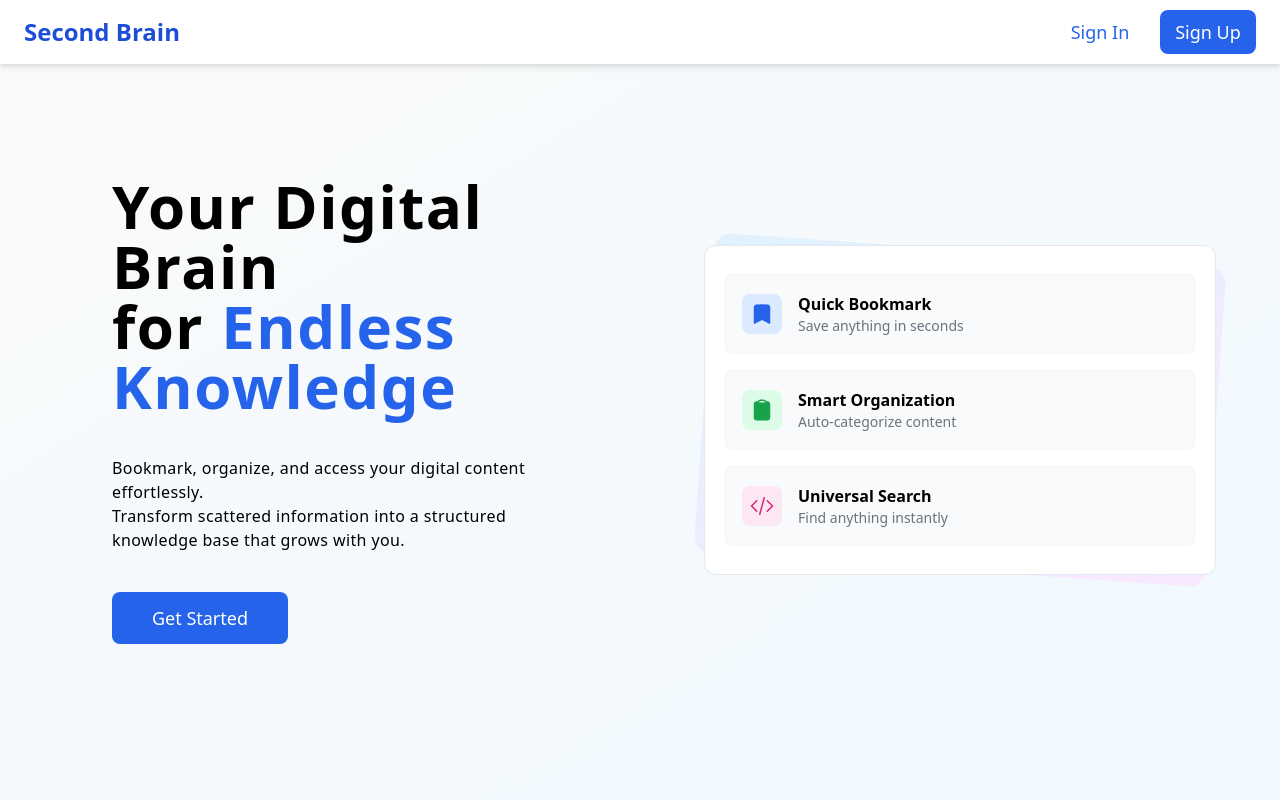
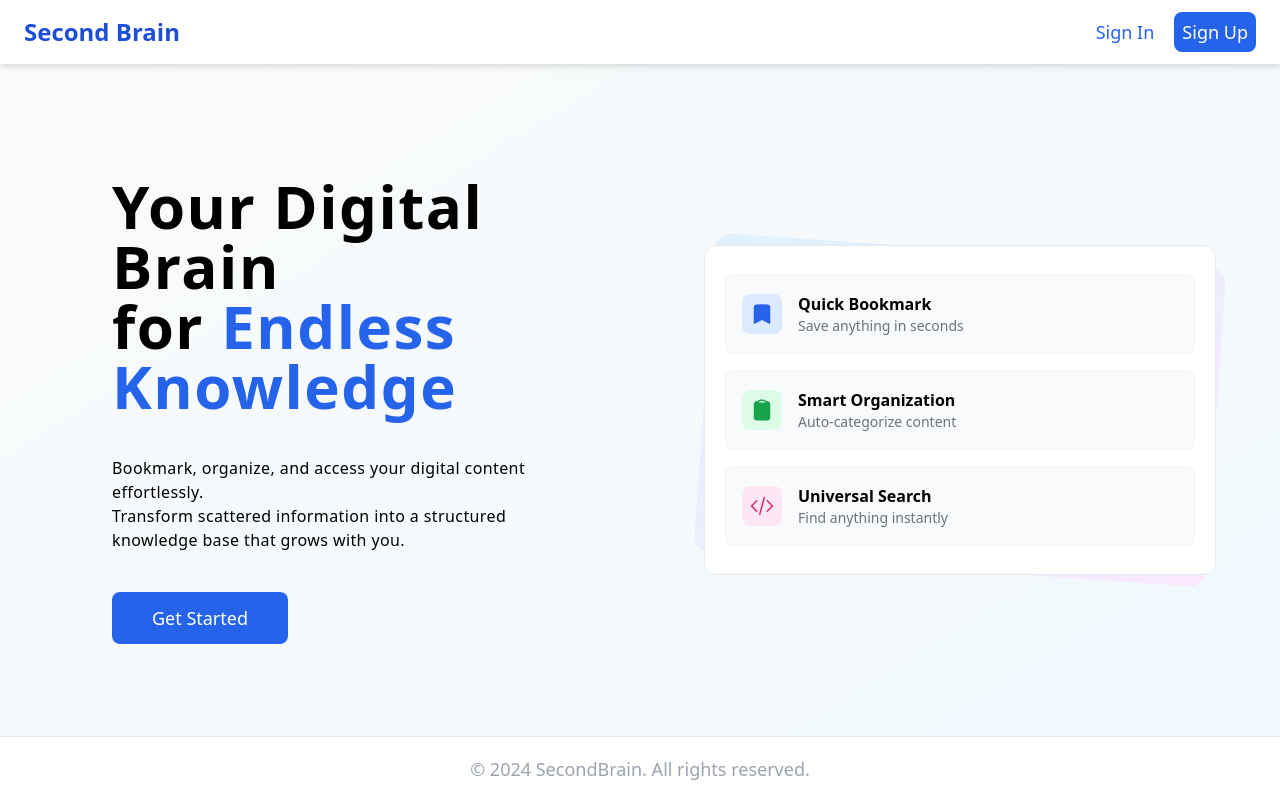
Before and after one commit to ishavlega08/second-brain, a React (Vite) app in the folder frontend/: page / in a window 1280 px wide. Built offline with nearby package versions, Linux system fonts and the light colour scheme.

Commit message:
link added to buttons

```diff
--- a/frontend/src/pages/home.tsx
+++ b/frontend/src/pages/home.tsx
@@ -1,13 +1,14 @@
 import { BookmarkIcon, ClipboardIcon, CodeBracketIcon } from "@heroicons/react/24/solid";
 import { ReactElement } from "react";
+import { Link } from "react-router-dom";
 
 export const Home = () => {
-
     return (
         <div className="bg-gradient-to-br from-neutral-50 to-sky-50 h-screen w-screen">
-            <div>
+            <div className="fixed">
                 <NavBar />
                 <Hero />
+                <Footer />
             </div>
         </div>
     );
@@ -18,15 +19,21 @@ const NavBar = () => {
         <h1 className="ml-6 text-2xl text-blue-700 font-semibold">Second Brain</h1>
 
         <div>
-            <button className="text-blue-600 border-blue-600 font-normal text-lg w-24 p-2 mr-3 rounded-lg hover:border">
+            <Link to={"/signin"} className="text-blue-600 border-blue-600 font-normal text-lg w-24 p-2 mr-3 rounded-lg hover:border">
                 Sign In
-            </button>
+            </Link>
 
-            <button className="bg-blue-600 text-white text-lg w-24 p-2 mr-6 rounded-lg hover:bg-blue-700 transition-colors duration-150">
-                Sign Up
-            </button>
+            <Link to={"/signup"} className="bg-blue-600 text-white font-light text-lg w-24 p-2 mr-6 rounded-lg hover:bg-blue-700 transition-colors duration-150">
+                    Sign Up
+            </Link>
         </div>
     </nav>
+}
+
+const Footer = () => {
+    return <div className="flex justify-center items-center border-t h-16 w-full fixed bottom-0 bg-white">
+        <p className="text-gray-400 text-lg font-light">© 2024 SecondBrain. All rights reserved.</p>
+    </div>
 }
 
 const Hero = () => {
@@ -42,9 +49,11 @@ const Hero = () => {
             </p>
 
             <div className="mt-10">
-                <button className="bg-blue-600 text-white text-lg w-44 p-3 rounded-lg hover:bg-blue-700 transition-colors duration-150">
-                    Get Started
-                </button>
+                <Link to={"/signin"}>
+                    <button className="bg-blue-600 text-white text-lg w-44 p-3 rounded-lg hover:bg-blue-700 transition-colors duration-150">
+                        Get Started
+                    </button>
+                </Link>
             </div>
         </div>
 
```
